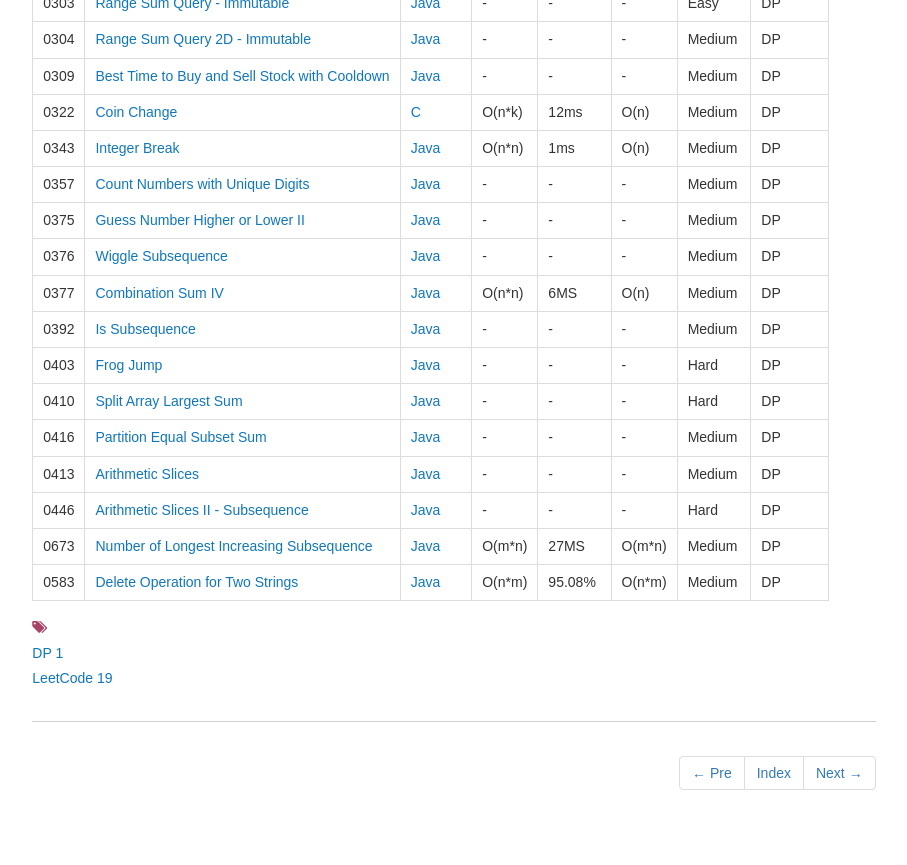
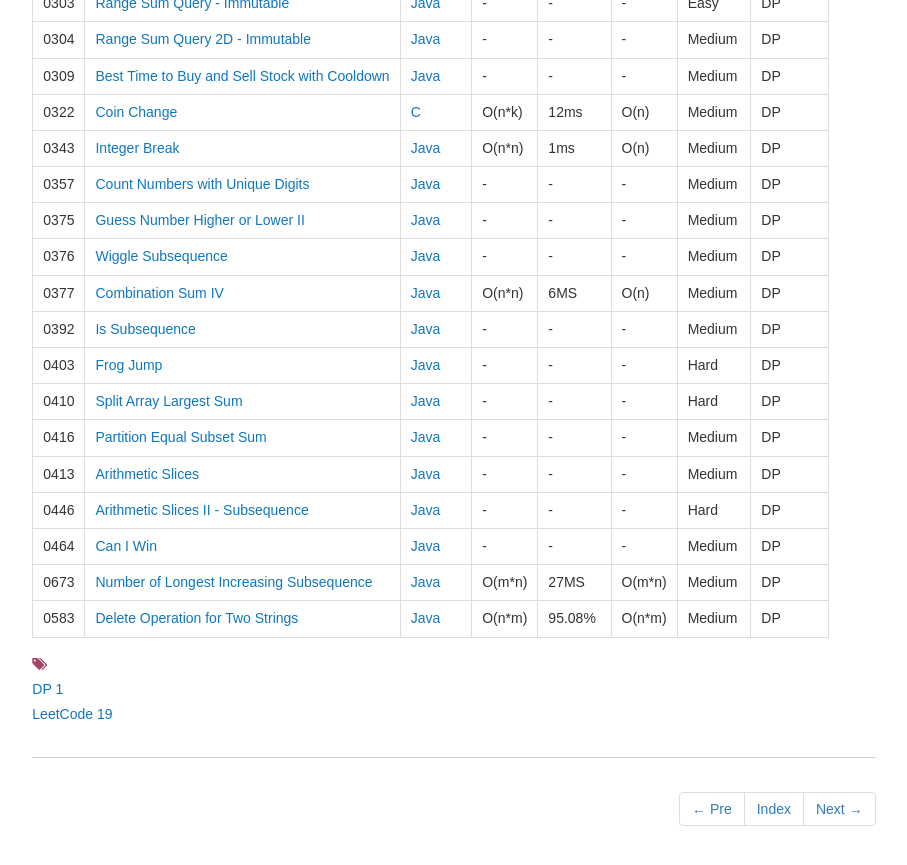
Before and after one commit to dunso/algorithm, a Jekyll site: the page built from docs/_posts/2017-12-03-DP.md, in a window 1280 px wide and 900 px high, scrolled down 856 px. Shown: the top 865 px of the window, without its empty margins (186-1093 px from the left). Built offline with Jekyll 4.4.1, drawn with Linux system fonts in a browser that asks for light colours; nearby versions of some CDN libraries.

Commit message:
Add index of LeetCode0464.java to docs

```diff
--- a/docs/_posts/2017-12-03-DP.md
+++ b/docs/_posts/2017-12-03-DP.md
@@ -45,5 +45,6 @@ icon: file-alt
 |0416|[Partition Equal Subset Sum](https://leetcode.com/problems/partition-equal-subset-sum/description/) | [Java](https://e.srl/leetcode-416/)  |-|-|-| Medium |DP|
 |0413|[Arithmetic Slices](https://leetcode.com/problems/arithmetic-slices/description/)|[Java](https://e.srl/leetcode-413/)|-|-|-|Medium|DP|
 |0446|[Arithmetic Slices II - Subsequence](https://leetcode.com/problems/arithmetic-slices-ii-subsequence/)|[Java](https://e.srl/leetcode-446/)|-|-|-|Hard|DP|
+|0464|[Can I Win](https://leetcode.com/problems/can-i-win/)|[Java](https://e.srl/leetcode-464/)|-|-|-|Medium|DP|
 |0673|[Number of Longest Increasing Subsequence](https://leetcode.com/problems/number-of-longest-increasing-subsequence/) | [Java](https://e.srl/leetcode-673/) | O(m\*n) |27MS| O(m\*n) |Medium|DP|
 |0583|[Delete Operation for Two Strings](https://leetcode.com/problems/delete-operation-for-two-strings)| [Java](https://e.srl/leetcode-58/)  | O(n\*m) |95.08%| O(n\*m)  |  Medium |DP |
```
